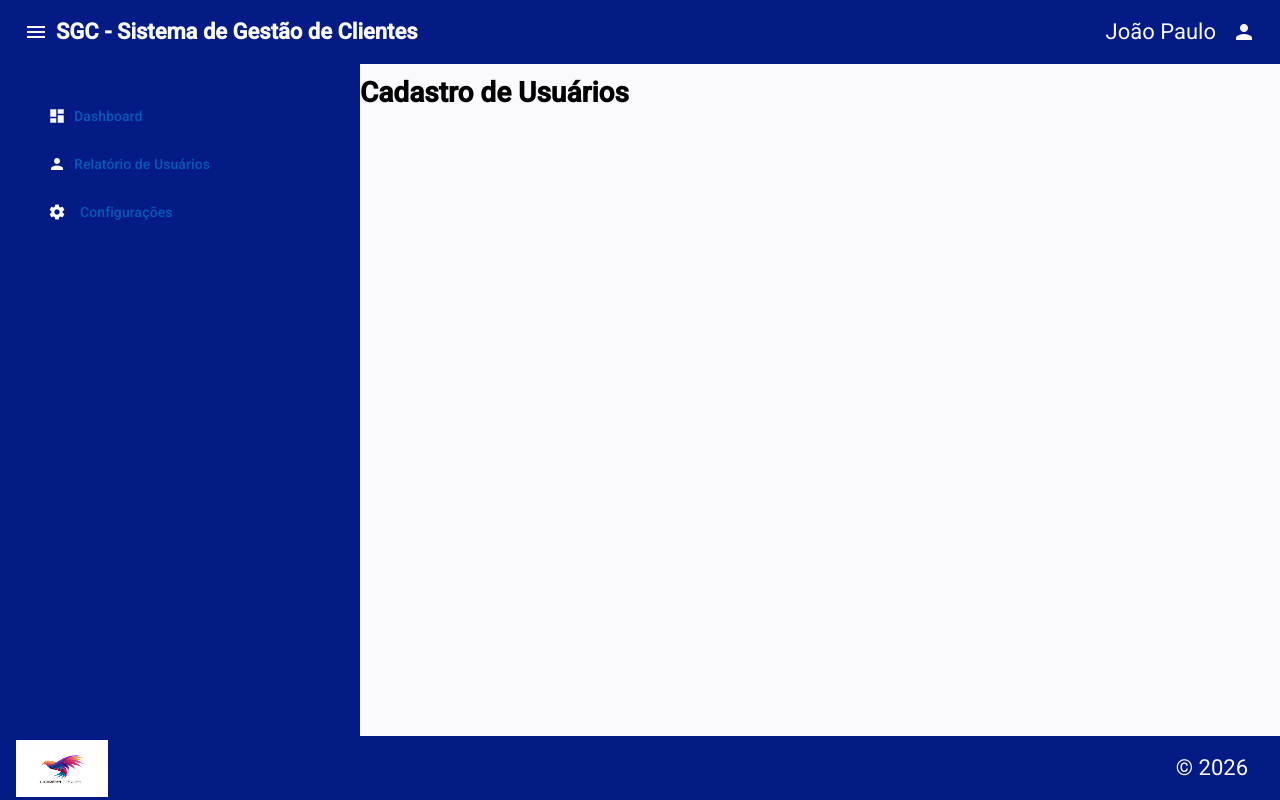
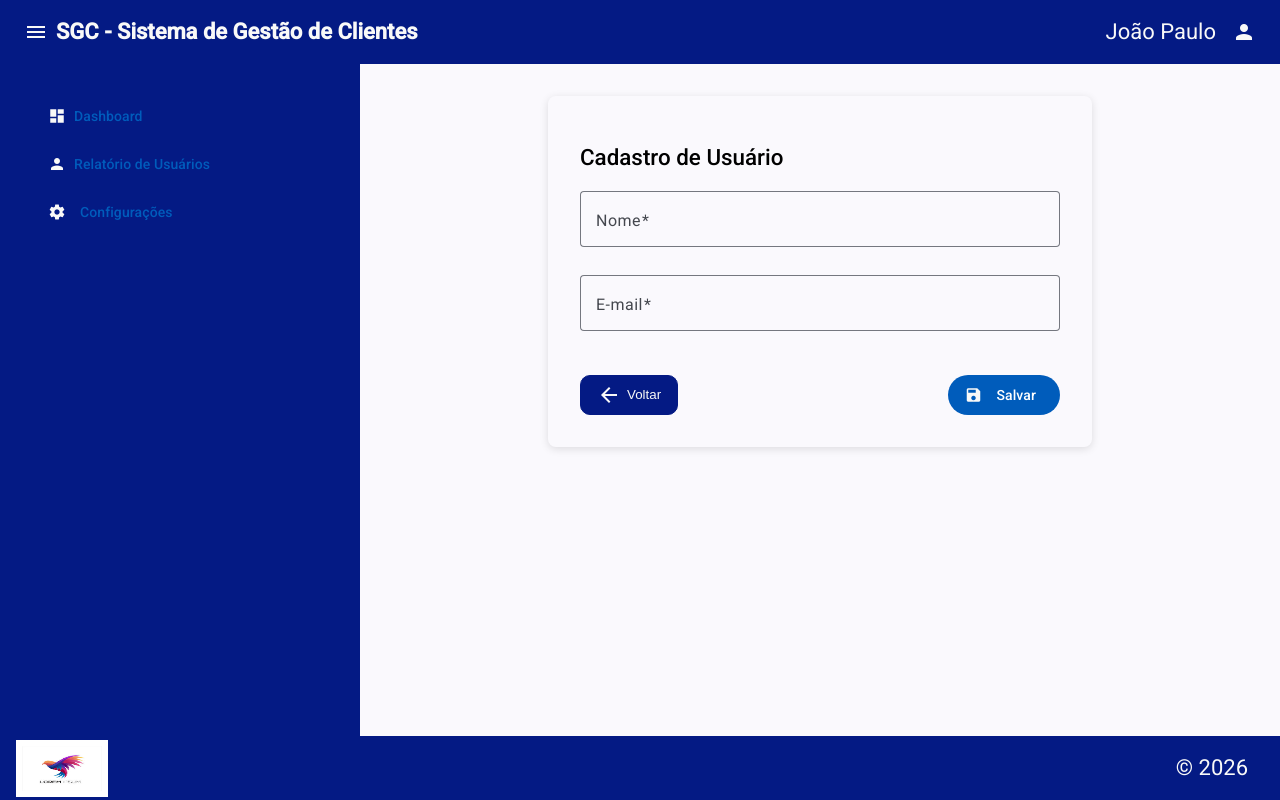
Before and after one commit to JPaulo0691/auditoria-residencial-front-end, an Angular app: page /cadastro-usuarios in a window 1280 px wide. Built offline with nearby package versions, Linux system fonts and the light colour scheme.

Commit message:
cadastro usuario e cricao do service savando no local storage

```diff
--- a/src/app/componentes/cadastro/cadastro-usuarios/cadastro-usuarios.html
+++ b/src/app/componentes/cadastro/cadastro-usuarios/cadastro-usuarios.html
@@ -1 +1,38 @@
-<h1>Cadastro de Usuários</h1>
+<div class="form-cadastro-usuarios">
+  <h2 class="form-titulo">Cadastro de Usuário</h2>
+
+  <form [formGroup]="form" (ngSubmit)="salvar()" class="form-campos">
+
+    <mat-form-field appearance="outline" class="campo-completo">
+      <mat-label>Nome</mat-label>
+      <input matInput formControlName="nome" placeholder="Informe o nome" />
+      @if (form.get('nome')?.hasError('required') && form.get('nome')?.touched) {
+        <mat-error>Nome é obrigatório</mat-error>
+      }
+      @if (form.get('nome')?.hasError('minlength') && form.get('nome')?.touched) {
+        <mat-error>Nome deve ter ao menos 3 caracteres</mat-error>
+      }
+    </mat-form-field>
+
+    <mat-form-field appearance="outline" class="campo-completo">
+      <mat-label>E-mail</mat-label>
+      <input matInput type="email" formControlName="email" placeholder="Informe o e-mail" />
+      @if (form.get('email')?.hasError('required') && form.get('email')?.touched) {
+        <mat-error>E-mail é obrigatório</mat-error>
+      }
+      @if (form.get('email')?.hasError('email') && form.get('email')?.touched) {
+        <mat-error>Informe um e-mail válido</mat-error>
+      }
+    </mat-form-field>
+
+    <div class="form-acoes">
+      <button (click)="navegueParaVoltar('/')">
+        <mat-icon>arrow_back</mat-icon> Voltar
+      </button>
+      <button mat-flat-button color="primary" type="submit">
+        <mat-icon>save</mat-icon> Salvar
+      </button>
+    </div>
+
+  </form>
+</div>
--- a/src/app/componentes/cadastro/cadastro-usuarios/cadastro-usuarios.scss
+++ b/src/app/componentes/cadastro/cadastro-usuarios/cadastro-usuarios.scss
@@ -0,0 +1,29 @@
+.form-cadastro-usuarios {
+  max-width: 480px;
+  margin: 2rem auto;
+  padding: 2rem;
+  border-radius: 8px;
+  box-shadow: 0 2px 8px rgba(0, 0, 0, 0.12);
+
+  .form-titulo {
+    margin-bottom: 1.5rem;
+    font-size: 1.4rem;
+    font-weight: 500;
+  }
+
+  .form-campos {
+    display: flex;
+    flex-direction: column;
+    gap: 0.5rem;
+  }
+
+  .campo-completo {
+    width: 100%;
+  }
+
+  .form-acoes {
+    display: flex;
+    justify-content: space-between;
+    margin-top: 1rem;
+  }
+}
--- a/src/app/componentes/cadastro/cadastro-usuarios/cadastro-usuarios.ts
+++ b/src/app/componentes/cadastro/cadastro-usuarios/cadastro-usuarios.ts
@@ -1,19 +1,53 @@
+import { CadastroUsuariosService } from './../../../service/cadastro-usuarios-service';
 import { Component } from '@angular/core';
+import { FormBuilder, FormGroup, ReactiveFormsModule, Validators } from '@angular/forms';
 import { MatButtonModule } from '@angular/material/button';
+import { MatFormFieldModule } from '@angular/material/form-field';
 import { MatIconModule } from '@angular/material/icon';
+import { MatInputModule } from '@angular/material/input';
+import { MatSnackBar, MatSnackBarModule } from '@angular/material/snack-bar';
 import { Router } from '@angular/router';
 
 @Component({
   selector: 'app-cadastro-usuarios',
-  imports: [MatButtonModule, MatIconModule],
+  imports: [
+    ReactiveFormsModule,
+    MatButtonModule,
+    MatFormFieldModule,
+    MatIconModule,
+    MatInputModule,
+    MatSnackBarModule,
+  ],
   templateUrl: './cadastro-usuarios.html',
   styleUrl: './cadastro-usuarios.scss',
 })
 export class CadastroUsuarios {
 
-  constructor(private router: Router) {}
+  form: FormGroup;
 
-  voltar(): void {
-    this.router.navigate(['/relatorio-usuarios']);
+  constructor(
+    private fb: FormBuilder,
+    private router: Router,
+    private cadastroUsuariosService: CadastroUsuariosService,
+    private snackBar: MatSnackBar,
+  ) {
+    this.form = this.fb.group({
+      nome: ['', [Validators.required, Validators.minLength(3)]],
+      email: ['', [Validators.required, Validators.email]],
+    });
+  }
+
+  salvar(): void {
+    if (this.form.invalid) {
+      this.form.markAllAsTouched();
+      return;
+    }
+    this.cadastroUsuariosService.salvarUsuario(this.form.value);
+    this.snackBar.open('Usuário cadastrado com sucesso!', 'Fechar', { duration: 3000 });
+    this.form.reset();
+  }
+
+  navegueParaVoltar(destino: string): void {
+    this.router.navigate([destino]);
   }
 }
--- /dev/null
+++ b/src/app/model/usuario.model.ts
@@ -0,0 +1,5 @@
+export interface Usuario {
+  id: number;
+  nome: string;
+  email: string;
+}
--- /dev/null
+++ b/src/app/service/cadastro-usuarios-service.ts
@@ -0,0 +1,31 @@
+import { Injectable } from '@angular/core';
+import { Usuario } from '../model/usuario.model';
+
+@Injectable({
+  providedIn: 'root',
+})
+export class CadastroUsuariosService {
+
+  static REPO_USUARIOS = '_USERS';
+
+  salvarUsuario(usuario: Usuario) {
+    // Lógica para salvar o usuário (pode ser uma chamada HTTP para um backend, a ser feito posteriormente)
+    const usuarios = this.getStorageUsuarios();
+    usuarios.push(usuario);
+    localStorage.setItem(CadastroUsuariosService.REPO_USUARIOS, JSON.stringify(usuarios));
+  }
+
+  getStorageUsuarios(): Usuario[] {
+    const usuariosRepo = localStorage.getItem(CadastroUsuariosService.REPO_USUARIOS);
+
+    if (usuariosRepo) {
+     const usuarios: Usuario[] = JSON.parse(usuariosRepo);
+     return usuarios;
+    }
+
+    const usuarios: Usuario[] = [];
+    localStorage.setItem(CadastroUsuariosService.REPO_USUARIOS, JSON.stringify(usuarios));
+    return usuarios;
+  }
+
+}
--- a/src/styles/_colors.scss
+++ b/src/styles/_colors.scss
@@ -1,5 +1,5 @@
 $primary: #041a84;
 $secondary: #141414;
 $text-color: #F9F9F8;
-$background: #F5C00C;
+$background: #ffcb22fb;
 $primary-button: #041a84;
```
